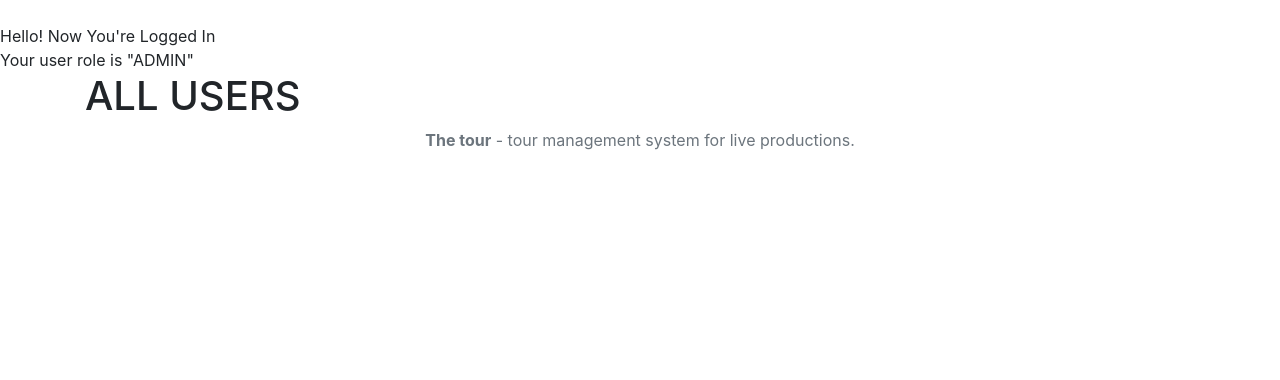
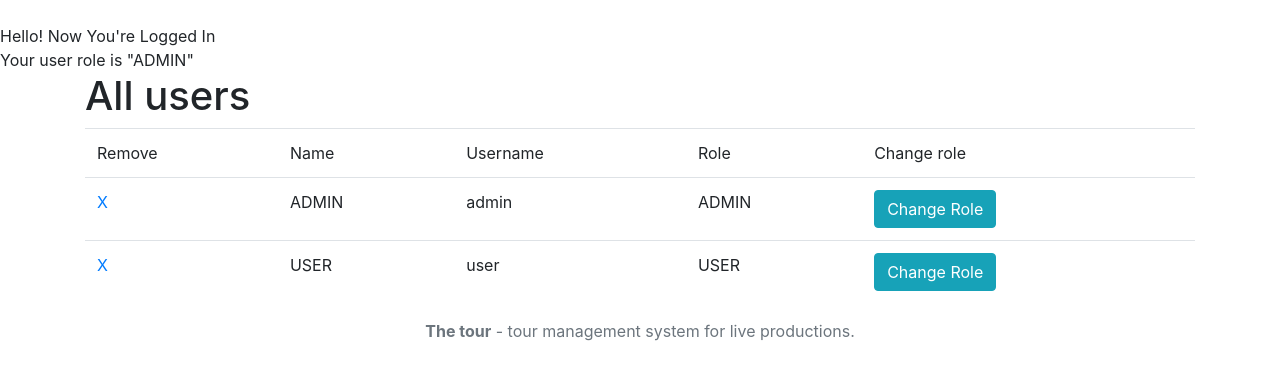
Before and after one commit to jokineno/Tour, a Flask app: page /auth/allusers/ in a window 1280 px wide. Shown: the part 56-436 px from the top of the page. Run offline with Flask 2, Linux system fonts and the light colour scheme; a user stored in the database is signed in; data comes from the database, SQL or seed files in the repository; some libraries are stand-ins or nearby versions.

Commit message:
vaihda käyttäjäroolia

```diff
--- a/application/auth/views.py
+++ b/application/auth/views.py
@@ -85,4 +85,30 @@ def auth_profile_edit():
 @app.route("/auth/allusers/", methods=["GET"])
 @login_required(role="ADMIN")
 def user_list():
-    return render_template("auth/userlist.html")
+    return render_template("auth/userlist.html", users=User.query.all())
+
+@app.route("/users/delete/<user_id>/", methods=["GET","POST"])
+@login_required(role="ADMIN")
+def users_remove(user_id):
+
+    u = User.query.get(user_id)
+    db.session().delete(u)
+    db.session().commit()
+
+    return redirect(url_for("user_list"))
+
+
+@app.route("/auth/allusers/changestatus/<user_id>/", methods=["POST"])
+@login_required(role="ADMIN")
+def user_change_role(user_id):
+
+    u = User.query.get(user_id)
+    if u.role_id==1:
+        u.role_id = 2
+        db.session().commit()
+    elif u.role_id== 2:
+        u.role_id=1
+        db.session().commit()
+
+
+    return redirect(url_for("user_list"))
--- a/application/templates/auth/userlist.html
+++ b/application/templates/auth/userlist.html
@@ -1,5 +1,32 @@
 {% extends "layout.html" %}
 
 {% block body %}
-  <h1>ALL USERS</h1>
+  <h1>All users</h1>
+  <table class="table order-list">
+    <thead>
+      <tr>
+        <td>Remove</td>
+        <td>Name</td>
+        <td>Username</td>
+        <td>Role</td>
+        <td>Change role</td>
+      </tr>
+    </thead>
+    <tbody>
+
+      {% for user in users %}
+      <tr>
+        <td><a href="{{ url_for('users_remove', user_id=user.id) }}">X</a></td>
+        <td>{{user.name}}</td>
+        <td>{{user.username}}</td>
+        <td>{{user.role}}</td>
+        <form method="POST" action="{{ url_for('user_change_role', user_id=user.id)}}">
+        <td><button type="submit" class="btn btn-info">Change Role</button></td></form>
+      </tr>
+      {% endfor %}
+
+
+    </tbody>
+
+  </table>
 {% endblock %}
```
